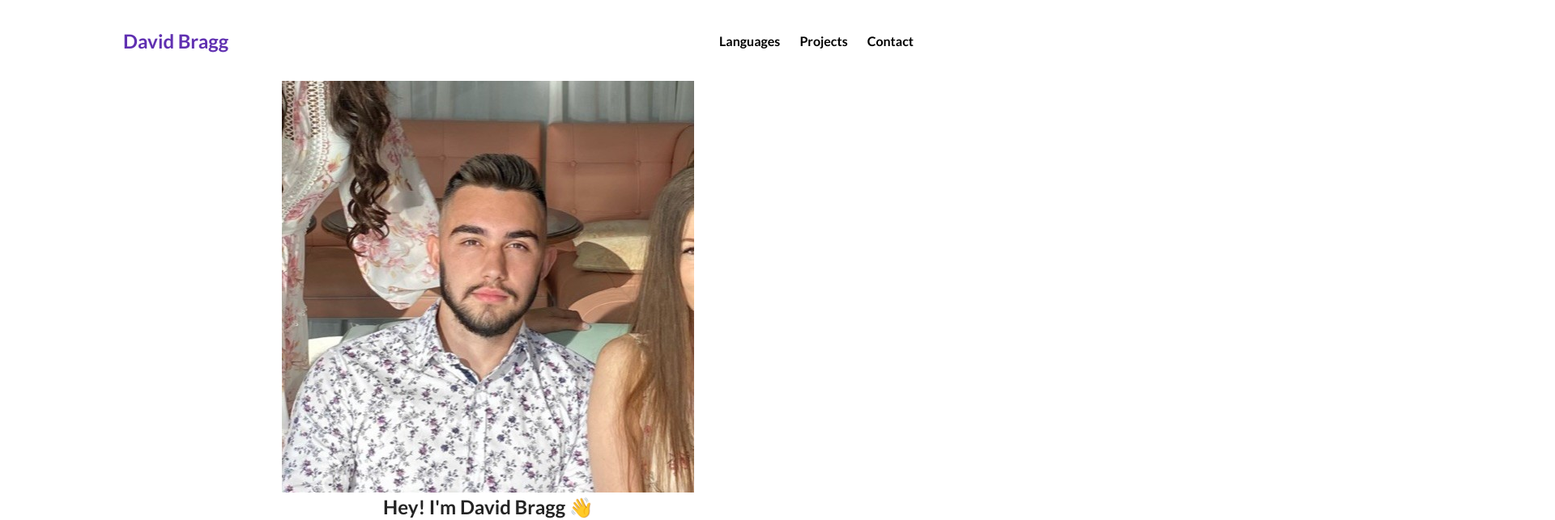
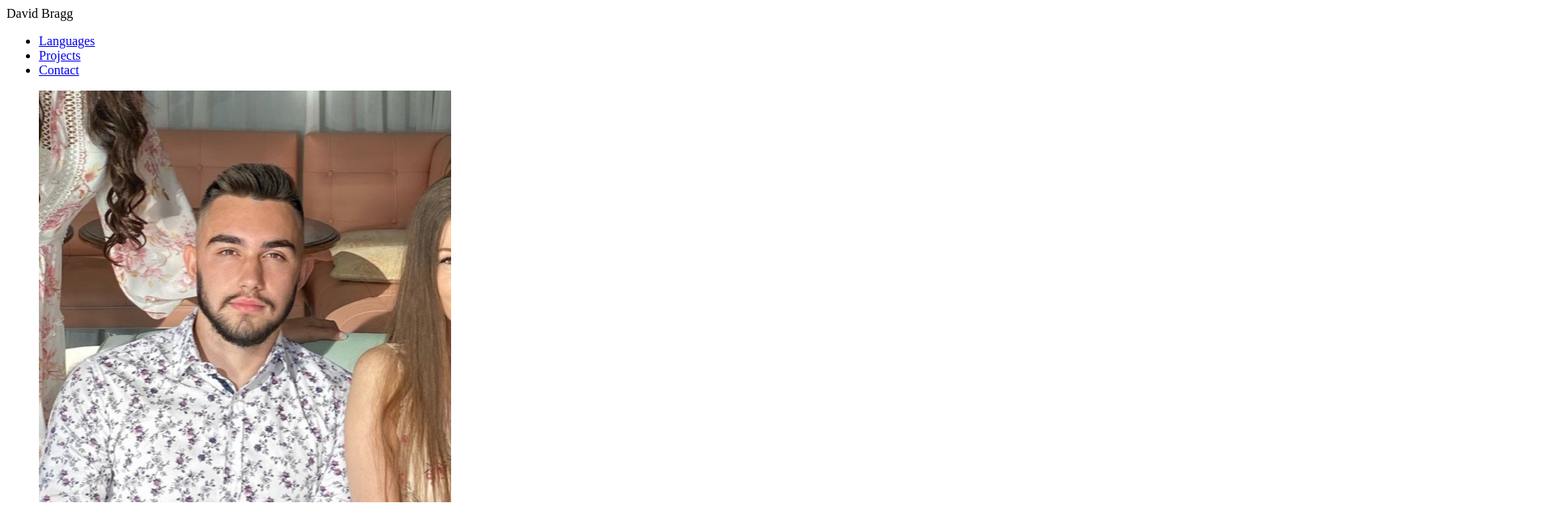
Before and after one commit to leohchoi/e-port, a plain HTML site: page down/david-index.html in a window 1280 px wide. Shown: the top 643 px of the page at 81% size, 1920 px wide, since content can reach past the window. Drawn offline with Linux system fonts and the light colour scheme; files that its build step writes are made by us from their sources.

Commit message:
finishing things up and cleaned it up

```diff
--- a/styles.css
+++ /dev/null
@@ -1,87 +0,0 @@
-@import url('https://fonts.googleapis.com/css2?family=Lato:wght@400;700&family=Roboto:wght@300;400;500;700&display=swap');
-
-*{
-    font-family: 'Lato', sans-serif;
-    padding: 0;
-    margin: 0;
-    box-sizing: border-box;
-}
-
-h1,h2,h3,h4,h5,h6,span{
-    color: #242424;
-    text-align: center;
-    line-height: 1.25;
-}
-
-p{
-    line-height: 1.5;
-    font-size: 16px;
-}
-
-li{
-    list-style-type: none;
-}
-
-.flex{
-    display: flex;
-}
-
-.flex-1{
-    flex: 1;
-}
-
-/* Navigation Bar */
-
-nav{
-    height: 100px;
-    width: 100%;
-    max-width: 1000px;
-    margin: 0 auto;
-    display: flex;
-    justify-content: space-between;
-    align-items: center;
-}
-
-.nav__link--list{
-    display: flex;
-}
-
-.nav__link--anchor{
-    margin: 0 12px;
-    color: black;
-    text-decoration: none;
-    font-weight: 700;
-}
-
-.nav__link--anchor--primary{
-    background-color: #6030b1;
-    padding: 8px 20px;
-    border-radius: 50px;
-    color: white;
-    transition: all 300ms ease;
-}
-
-.nav__link--anchor--primary:hover{
-    background-color: #5d3eff;
-}
-.personal__logo{
-    font-size: 24px;
-    color: #6030b1;
-    margin: 0 12px;
-    font-weight: bold;
-}
-
-/* About Me */
-
-#about-me{
-    min-height: 100vh;
-    display: flex;
-    flex-direction: column;
-}
-
-.about-me__info--container{
-    display: flex;
-    flex-direction: column;
-    justify-content: center;
-    align-items: center;
-}
```
Also changed, not shown: index.html (deleted, +0 -52 lines), indexcopy.html (+3 -3 lines).
